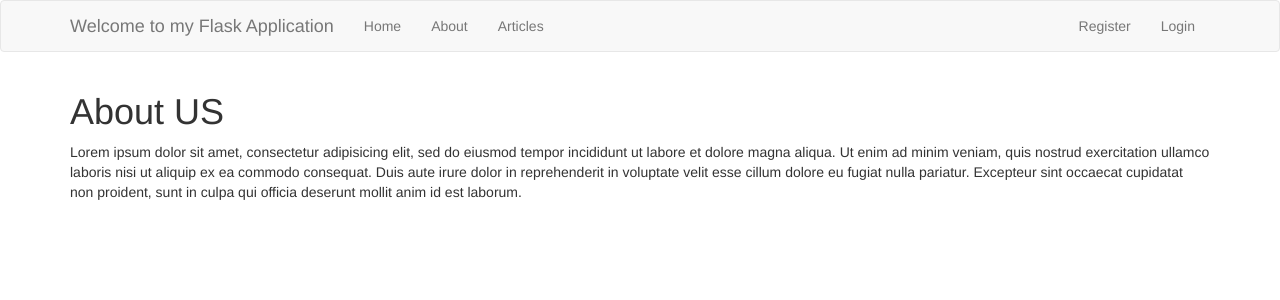
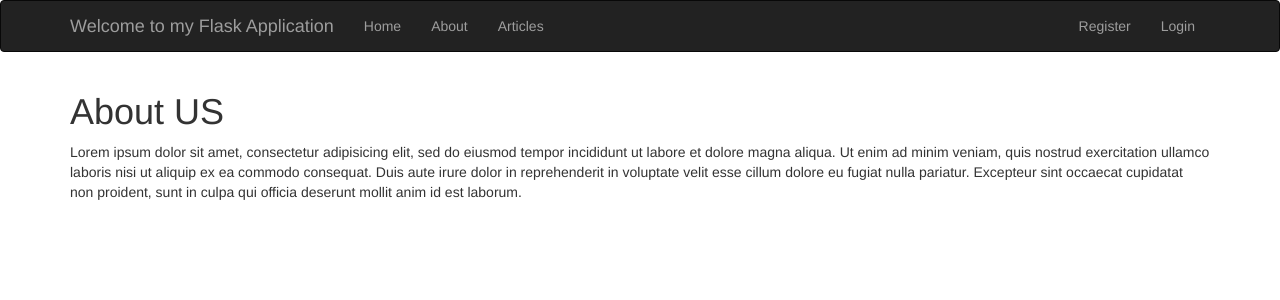
Before and after one commit to TaeKyoungKim/flask-dashboard-web, a Flask app: page /about in a window 1280 px wide. Shown: the top 300 px of the page. Run offline with Flask 2, Linux system fonts and the light colour scheme; some libraries are stand-ins or nearby versions.

Commit message:
Complete code

```diff
--- a/templates/includes/_navbar.html
+++ b/templates/includes/_navbar.html
@@ -1,4 +1,4 @@
-<nav class="navbar navbar-default">
+<nav class="navbar navbar-inverse navbar-default">
       <div class="container">
         <div class="navbar-header">
           <button type="button" class="navbar-toggle collapsed" data-toggle="collapse" data-target="#navbar" aria-expanded="false" aria-controls="navbar">
```
